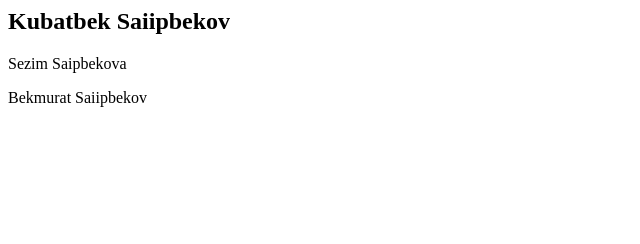
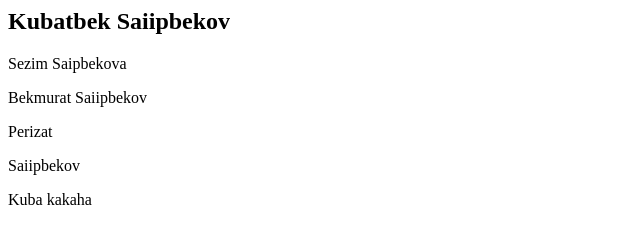
Before and after one commit to SezimSaipbekova/kubaproj, a plain HTML site: page index.html in a window 1280 px wide. Shown: the whole page, without its empty margins (0-640 px from the left). Drawn offline with Linux system fonts and the light colour scheme.

Commit message:
Added Kuba

```diff
--- a/index.html
+++ b/index.html
@@ -1,3 +1,6 @@
 <h2>Kubatbek Saiipbekov</h2>
 <p>Sezim Saipbekova</p>
 <p>Bekmurat Saiipbekov</p>
+<p>Perizat</p>
+<p>Saiipbekov</p>
+<p>Kuba kakaha</p>
```
